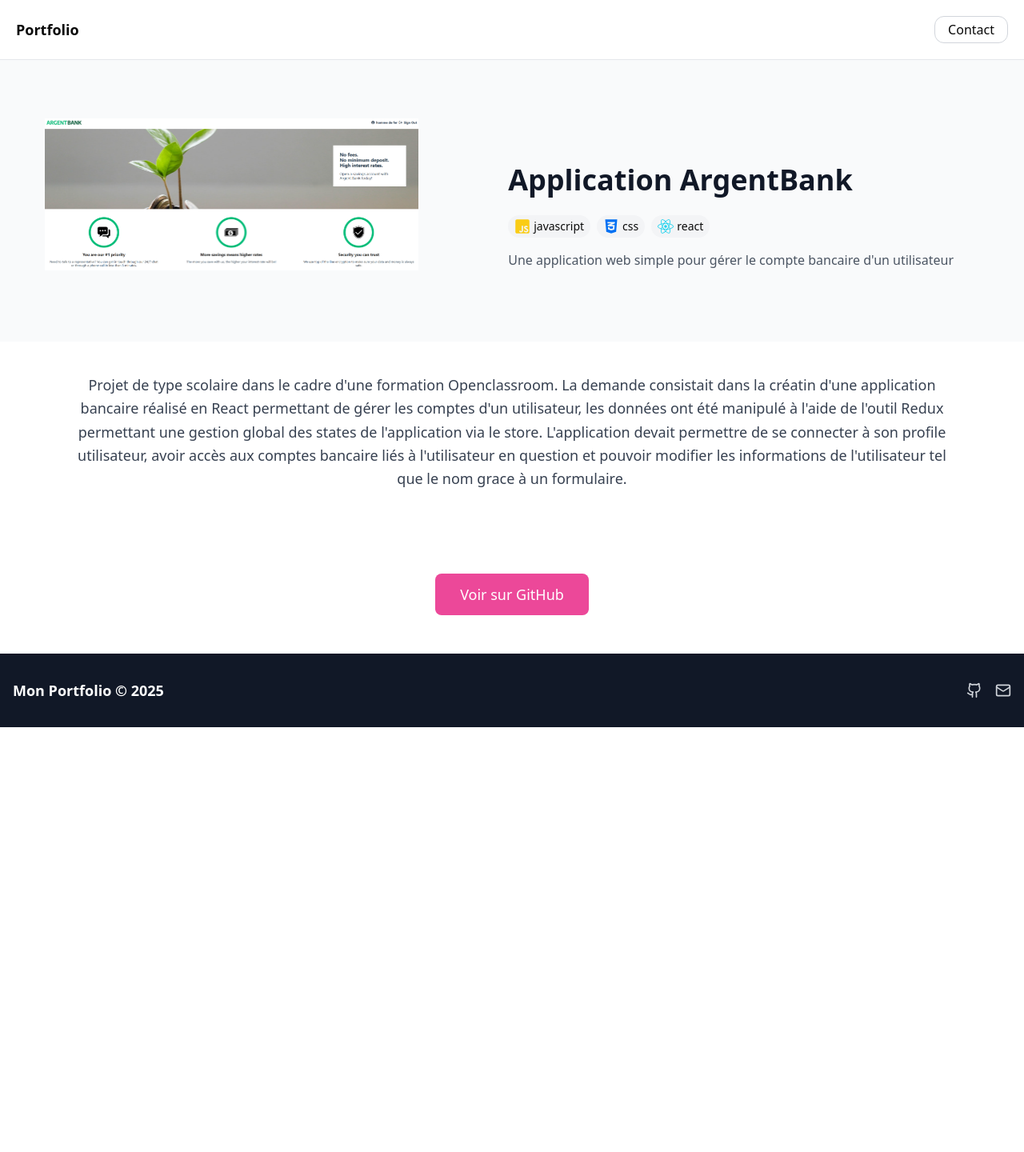
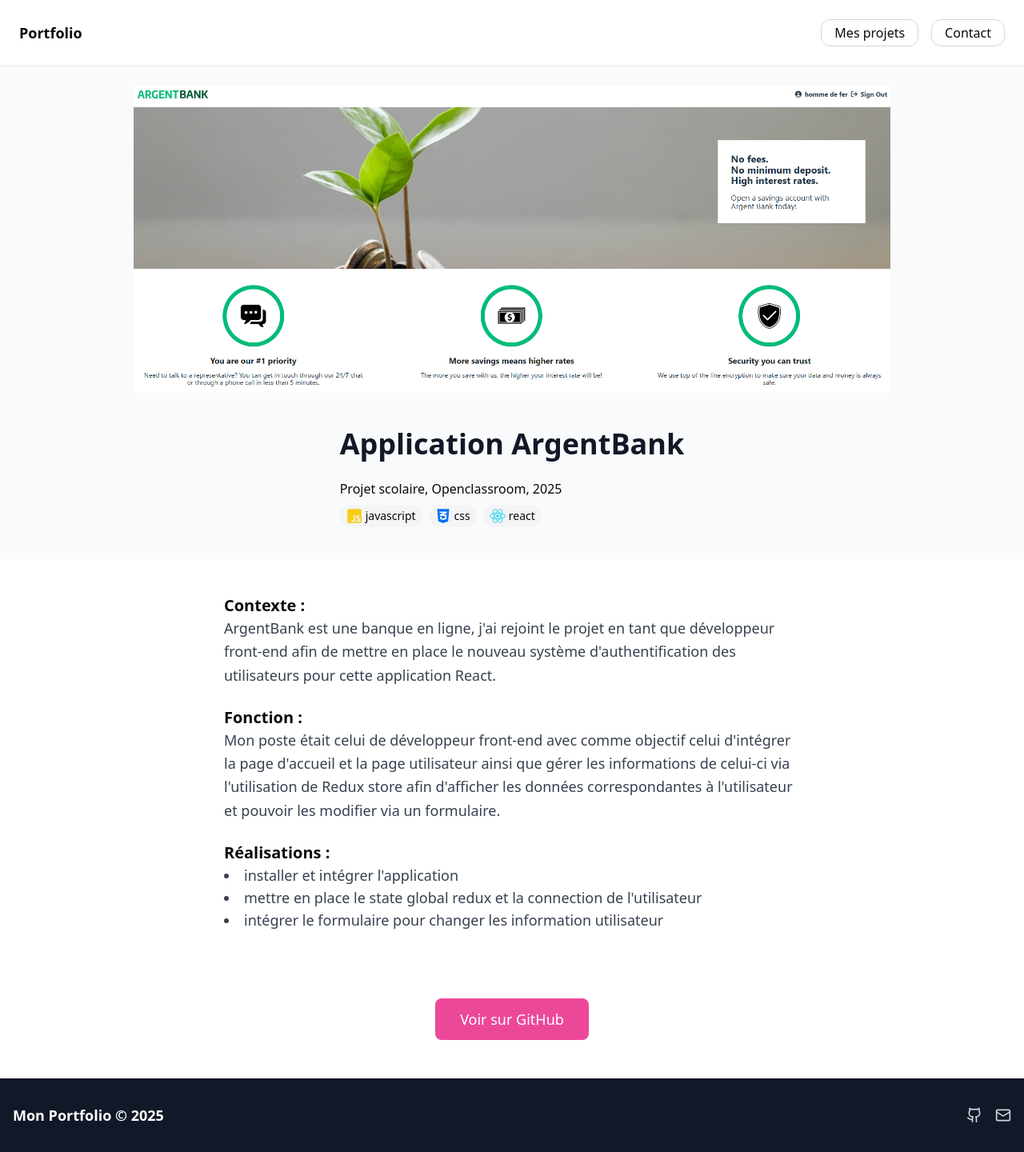
Before and after one commit to MaxCuvelier/Portfolio, a Next.js app in the folder nextjs-dashboard/: page /projects/ArgentBank in a window 1280 px wide. Shown: the whole page at 80% size. Before the commit the page ends 909 px from the top, so only its background shows below. Built offline with nearby package versions, Linux system fonts and the light colour scheme.

Commit message:
fiches projets

```diff
--- /dev/null
+++ b/nextjs-dashboard/app/a-propos.tsx
@@ -0,0 +1,14 @@
+import Header from "./ui/header";
+import Footer from "./ui/footer";
+
+export default function APpropos() {
+    return (
+     <div>
+        <Header />
+            <div className="flex flex-col gap-12">
+
+            </div>
+        <Footer />
+     </div>
+    )
+}
--- a/nextjs-dashboard/app/data/data.json
+++ b/nextjs-dashboard/app/data/data.json
@@ -17,7 +17,10 @@
       "github": "https://github.com/MaxCuvelier/Kasa",
       "image": "/images/Kasa.png",
       "skills": ["javascript", "css", "react"],
-      "explication": "Projet de type scolaire dans le cadre d'une formation Openclassroom. La demande consistait dans la création d'une application de location immobilière en React avec d'abord la création d'un router fonctionnel avec 4 pages, la page d'accueil, la page à propos, la page d'erreur 404 et les pages de logements. Les pages de logements sont générées dynamiquement via le back-end avec notament un carroussel."
+      "details": "Projet scolaire, Openclassroom, 2025",
+      "contexte": "Le site de Kasa est une application de location immobilière. J'ai eu l'occasion de travailler sur leur projet de refonte totale pour passer à une stack complète en JavaScript avec NodeJS côté back-end, et React côté front-end.",
+      "fonction": "Mon poste était celui de développeur front-end et consistait à démarrer le projet React et développer l’ensemble de l’application, les composants React, les routes React Router, en suivant les maquettes Figma.",
+      "bulletpoint": ["Initialiser le projet et ajouter le React router", "Création des pages et intégration en suivant les maquettes", "Création du carrousel de la page logement", "Intégration dynamique de la page logement via la back-end"]
     },
     {
       "name": "Application ArgentBank",
@@ -26,7 +29,10 @@
       "github": "https://github.com/MaxCuvelier/ArgentBank",
       "image": "/images/ArgentBank.png",
       "skills": ["javascript", "css", "react"],
-      "explication": "Projet de type scolaire dans le cadre d'une formation Openclassroom. La demande consistait dans la créatin d'une application bancaire réalisé en React permettant de gérer les comptes d'un utilisateur, les données ont été manipulé à l'aide de l'outil Redux permettant une gestion global des states de l'application via le store. L'application devait permettre de se connecter à son profile utilisateur, avoir accès aux comptes bancaire liés à l'utilisateur en question et pouvoir modifier les informations de l'utilisateur tel que le nom grace à un formulaire."
+      "details": "Projet scolaire, Openclassroom, 2025",
+      "contexte": "ArgentBank est une banque en ligne, j'ai rejoint le projet en tant que développeur front-end afin de mettre en place le nouveau système d'authentification des utilisateurs pour cette application React.",
+      "fonction": "Mon poste était celui de développeur front-end avec comme objectif celui d'intégrer la page d'accueil et la page utilisateur ainsi que gérer les informations de celui-ci via l'utilisation de Redux store afin d'afficher les données correspondantes à l'utilisateur et pouvoir les modifier via un formulaire.",
+      "bulletpoint": ["installer et intégrer l'application", "mettre en place le state global redux et la connection de l'utilisateur", "intégrer le formulaire pour changer les information utilisateur"]
     },
     {
       "name": "Portfolio Sophie Bluel",
@@ -35,7 +41,10 @@
       "github": "https://github.com/MaxCuvelier/SophieBluel",
       "image": "/images/SophieBluel.png",
       "skills": ["javascript", "css", "seo"],
-      "explication": "Projet de type scolaire dans le cadre d'une formation Openclassroom. La demande consistait dans la création d'un portfolio personnalisé dans lequel toutes les données sont générées en javascript en utilisant le back-end du site via des demande à l'API fourni, permettant un affichage dynamique et plus durable. Il fallait pouvoir s'identifier via un formulaire afin d'avoir accès à la version edition du site pour avoir la possibilité de manipuler les données stockées en back afin d'ajouter ou de supprimer des travaux, les modifications devaient être traité directement afin d'afficher dynamiquement les nouveaux travaux dans le portfolio."
+      "details": "Projet scolaire, Openclassroom, 2024",
+      "contexte": "L’agence ArchiWebos m'a missionné pour aider sur la conception du site portfolio d’une architecte d’intérieur en tant que développeur front-end.",
+      "fonction": "Mon poste était celui de développeur front-end avec comme objectif d'intégrer la page d'accueil sur laquelle figurent les différents travaux dynamiquement, la possibilité de se connecter en tant qu'administrateur afin d'apporter des modifications aux travaux et une modale permettant d'ajouter des travaux.",
+      "bulletpoint": ["création de la page d'accueil avec filtres pour les travaux", "création de la page d'authentification pour le mode administration", "création de la modale et de son formulaire", "gestion des ajouts et suppressions de travaux", "traitement de la réponse API pour l'affichage dynamique des travaux"]
     },
     {
       "name": "Application Ohmyfood",
@@ -44,7 +53,10 @@
       "github": "https://github.com/MaxCuvelier/Ohmyfood",
       "image": "/images/Ohmyfood.png",
       "skills": ["html", "css", "sass"],
-      "explication": "Projet de type scolaire dans le cadre d'une formation Openclassroom. La demande consistait dans la création d'une application qui repertorie les menus de restaurants, réalisée en html et css en mobile first. Il fallait intégrer les différentes pages ainsi que leur responsive, à savoir page d'accueil et pages de chaque restaurants, le projet consistait aussi à utiliser le framework css Sass afin d'implémenter des animations complexes ur différents éléments de l'application."
+      "details": "Projet scolaire, Openclassroom, 2024",
+      "contexte": "J'ai intégré Ohmyfood en tant que développeur junior. Il s’agit d’une jeune startup qui voudrait s'imposer sur le marché de la restauration. Déjà présente à New-York, elle souhaite désormais faire sa place à Paris.",
+      "fonction": "Ma mission était d'intégrer la version mobile de l'application puis de gérer le responsive pour la page d'accueil ainsi que les pages des restaurants. Il fallait aussi créer des animations en css pour différents éléments du site.",
+      "bulletpoint": ["intégrer la version mobile puis le responsive de la page d'accueil", "créer les animations css", "créer les pages de restaurants" , "intégrer le responsive et les animations pour les pages restaurants"]
     }
   ]
 }
--- a/nextjs-dashboard/app/projects/[slug]/page.tsx
+++ b/nextjs-dashboard/app/projects/[slug]/page.tsx
@@ -20,8 +20,8 @@
       <Header />
 
       <main className="flex items-center flex-col flex-grow w-full">
-        <div className="flex flex-col md:flex-row items-start gap-10 md:gap-28 md:pr-14 md:pl-14 w-full items-center md:mt-0 bg-gray-50 pt-6 pb-10">
-          <div className="relative flex-shrink-0 w-full md:w-2/5 h-48 md:h-72">
+        <div className="flex flex-col items-start gap-5 md:pr-14 md:pl-14 w-full items-center md:mt-0 bg-gray-50 pt-6 pb-10">
+          <div className="relative flex-shrink-0 w-full h-72 md:h-96">
             <Image
               priority={true}
               src={project.image}
@@ -33,9 +33,10 @@
           </div>
 
           <div className="flex flex-col flex-1 gap-2">
-            <h1 className="text-4xl font-bold text-gray-900 mb-4 md:mt-14">
+            <h1 className="text-4xl font-bold text-gray-900 mb-4 md:mt-6">
               {project.name}
             </h1>
+            <p>{project.details}</p>
 
             <div className="flex flex-wrap gap-2">
               {project.skills?.map((skill, index) => (
@@ -48,14 +49,29 @@
                 </span>
               ))}
             </div>
-            <p className="text-gray-600 mt-2">{project.description}</p>
           </div>
         </div>
 
-        <div className="max-w-6xl mx-auto px-6 flex flex-col items-center text-center py-10">
-          <p className="text-gray-700 leading-relaxed text-lg">
-            {project.explication}
-          </p>
+        <div className="max-w-6xl mx-auto px-6 flex flex-col py-5 md:w-3/5">
+          <h2 className="text-xl font-bold mt-6">Contexte :</h2>
+            <p className="text-gray-700 leading-relaxed text-lg">
+              {project.contexte}
+            </p>
+          <h2 className="text-xl font-bold mt-6">Fonction :</h2>
+            <p className="text-gray-700 leading-relaxed text-lg">
+              {project.fonction}
+            </p>
+          <h2 className="text-xl font-bold mt-6">Réalisations :</h2>
+            <ul className="list-disc list-inside text-gray-700">
+              {project.bulletpoint?.map((bulletpoint, index) => (
+                <li
+                  key={index}
+                  className="text-gray-700 text-lg"
+                >
+                  {bulletpoint}
+                  </li>
+              ))}
+            </ul>
         </div>
 
         <a
--- a/nextjs-dashboard/app/ui/button.tsx
+++ b/nextjs-dashboard/app/ui/button.tsx
@@ -8,10 +8,10 @@
   const [showLink, setShowLink] = useState(false);
 
   return (
-    <div className="ml-auto flex flex-col items-center gap-2">
+    <div className="ml-auto flex flex-col relative items-center gap-2">
       <button
         onClick={() => setShowLink((prev) => !prev)}
-        className="font-medium hover:text-pink-600 transition gap-2 pt-1 pb-1 border border-gray-300 rounded-xl p-4 transition-shadow duration-300 hover:shadow-lg"
+        className="font-medium md:text-base text-sm hover:text-pink-600 transition gap-2 pt-1 pb-1 border border-gray-300 rounded-xl p-4 transition-shadow duration-300 hover:shadow-lg"
       >
         Contact
       </button>
@@ -19,7 +19,7 @@
       {showLink && (
         <motion.a
           href="https://mail.google.com/mail/?view=cm&fs=1&to=maxime.cuvelier1305@gmail.com&su=Contact%20depuis%20portfolio&body=Bonjour,"
-          className="hover:text-pink-500 transition"
+          className="absolute top-full -translate-x-1/2 hover:text-pink-500 transition"
           target="_blank"
           rel="noopener noreferrer"
           initial={{ opacity: 0, y: -7 }}
@@ -27,7 +27,7 @@
               exit={{ opacity: 0, y: -10 }}
               transition={{ duration: 0.2 }}
         >
-          <Mail className="w-6 h-6" />
+          <Mail className="w-5 h-5" />
         </motion.a>
       )}
     </div>
--- a/nextjs-dashboard/app/ui/components/banner.tsx
+++ b/nextjs-dashboard/app/ui/components/banner.tsx
@@ -5,7 +5,7 @@
 
 export default function Banner() {
   return (
-    <section className="bg-gray-50 py-10 md:py-20">
+    <section className="bg-gray-50 py-10 md:py-16">
       <div className="max-w-6xl mx-auto px-6 flex flex-col items-center text-center">
         <h1 className="text-4xl sm:text-5xl font-bold text-gray-900">
           Bonjour, je suis <span className="text-pink-500">Maxime</span>
--- a/nextjs-dashboard/app/ui/header.tsx
+++ b/nextjs-dashboard/app/ui/header.tsx
@@ -4,13 +4,19 @@
 
 export default function Header() {
     return (
-<header className='flex justify-between items-center p-5 border-b border-gray-200 shadow-sm'>
+<header className='flex justify-between items-center p-6 border-b border-gray-200 shadow-sm'>
     <Link
         href='/'
         className='font-black text-foreground text-lg'>
         <span>Portfolio</span>
     </Link>
-    <div>
+    <div className='flex items-center gap-4'>
+        <a
+          href="/#projects"
+          className="font-medium md:text-base text-sm hover:text-pink-600 transition gap-2 pt-1 pb-1 border border-gray-300 rounded-xl p-4 transition-shadow duration-300 hover:shadow-lg"
+        >
+          Mes projets
+        </a>
         <ContactButton />
     </div>
 </header>
```
Also changed, not shown: nextjs-dashboard/app/not-found.tsx (+9 -6 lines).
